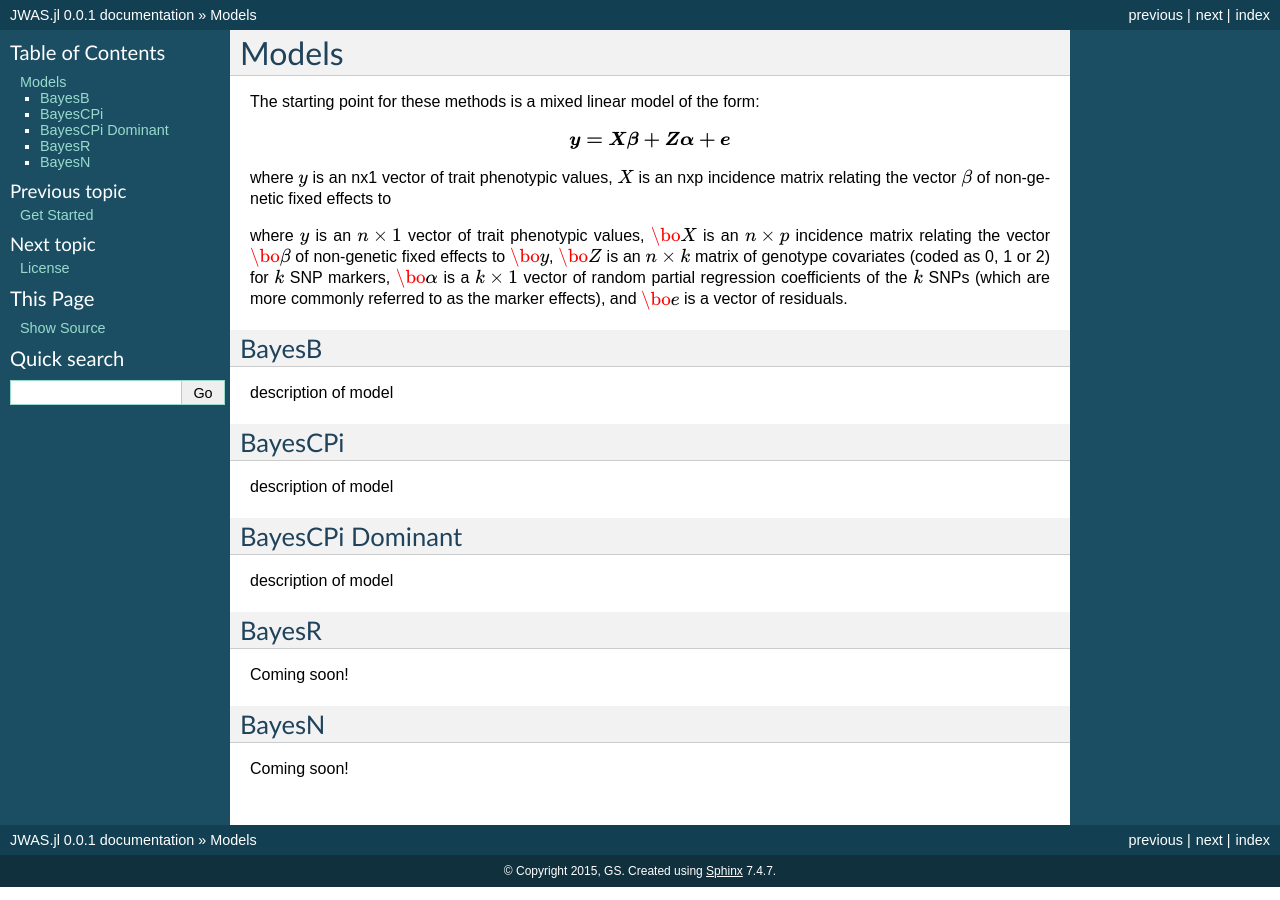
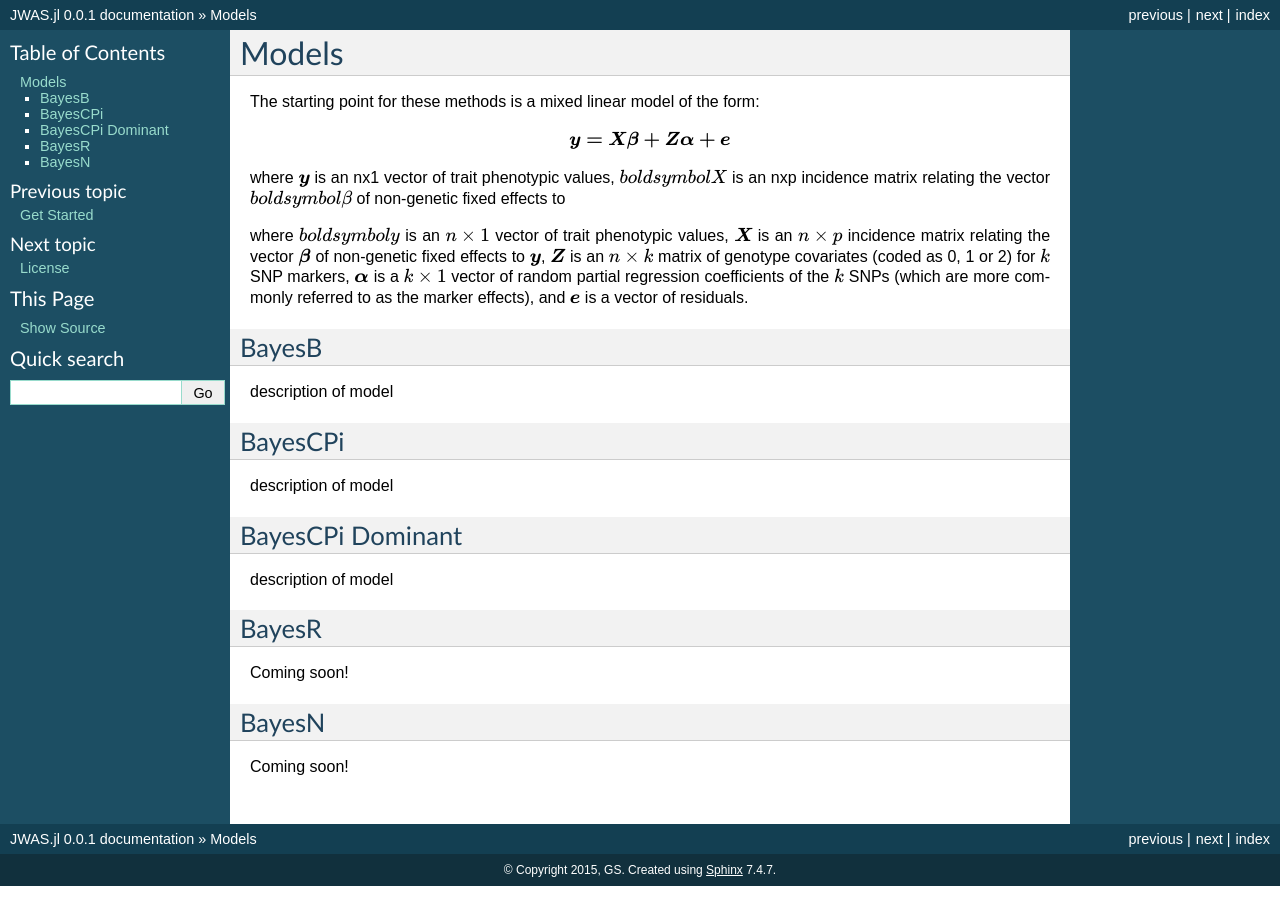
Before and after one commit to reworkhow/JWAS.jl, a Sphinx documentation site: the page built from docs/source/models.rst, in a window 1280 px wide. Built offline with Sphinx 7.4.7, drawn with Linux system fonts in a browser that asks for light colours.

Commit message:
Update models.rst

```diff
--- a/docs/source/models.rst
+++ b/docs/source/models.rst
@@ -7,16 +7,16 @@ The starting point for these methods is a mixed linear model of the form:
 
   \boldsymbol{y=X\beta+Z\alpha+e}
 
-where :math:`y` is an nx1 vector of trait phenotypic values,  :math:`X` is an nxp incidence matrix relating
-the vector  :math:`\beta` of non-genetic fixed effects to
+where :math:`\boldsymbol{y}` is an nx1 vector of trait phenotypic values,  :math:`boldsymbol{X}` is an nxp incidence matrix relating
+the vector  :math:`boldsymbol{\beta}` of non-genetic fixed effects to
 
-where :math:`y` is an :math:`n\times 1` vector of trait
-phenotypic values, :math:`\bo{X}` is an :math:`n\times p` incidence matrix relating
-the vector :math:`\bo{\beta}` of non-genetic fixed effects to :math:`\bo{y}`, :math:`\bo{Z}`
+where :math:`boldsymbol{y}` is an :math:`n\times 1` vector of trait
+phenotypic values, :math:`\boldsymbol{X}` is an :math:`n\times p` incidence matrix relating
+the vector :math:`\boldsymbol{\beta}` of non-genetic fixed effects to :math:`\boldsymbol{y}`, :math:`\boldsymbol{Z}`
 is an :math:`n\times k` matrix of genotype covariates (coded as 0, 1 or 2)
-for :math:`k` SNP markers, :math:`\bo{\alpha}` is a :math:`k\times 1` vector of random
+for :math:`k` SNP markers, :math:`\boldsymbol{\alpha}` is a :math:`k\times 1` vector of random
 partial regression coefficients of the :math:`k` SNPs (which are more
-commonly referred to as the marker effects), and :math:`\bo{e}` is a
+commonly referred to as the marker effects), and :math:`\boldsymbol{e}` is a
 vector of residuals.
 
 
```
